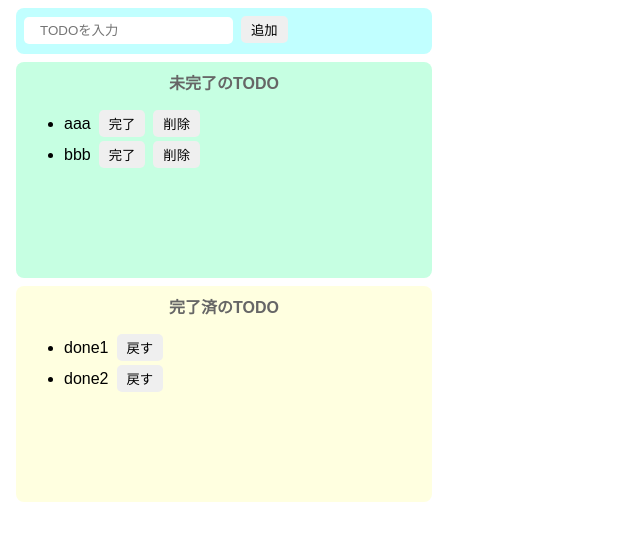
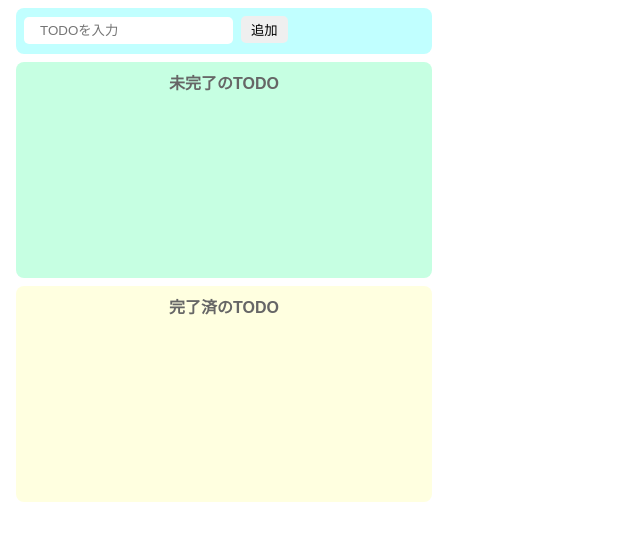
Before and after one commit to mocchi-github/codesandbox-react-todo-test, a React (Create React App) app: page / in a window 1280 px wide. Shown: the top 540 px of the page, without its empty margins (0-640 px from the left). Built offline with nearby package versions, Linux system fonts and the light colour scheme.

Commit message:
初期値を削除

```diff
--- a/src/App.jsx
+++ b/src/App.jsx
@@ -3,8 +3,8 @@ import "./styles.css";
 
 const App = () => {
   const [todoText, setTodoText] = useState("");
-  const [incompleteTodos, setIncompleteTodos] = useState(["aaa", "bbb"]);
-  const [completeTodos, setCompleteTodos] = useState(["done1", "done2"]);
+  const [incompleteTodos, setIncompleteTodos] = useState([]);
+  const [completeTodos, setCompleteTodos] = useState([]);
 
   const onChangeTodoText = (evevt) => {
     setTodoText(evevt.target.value);
```
